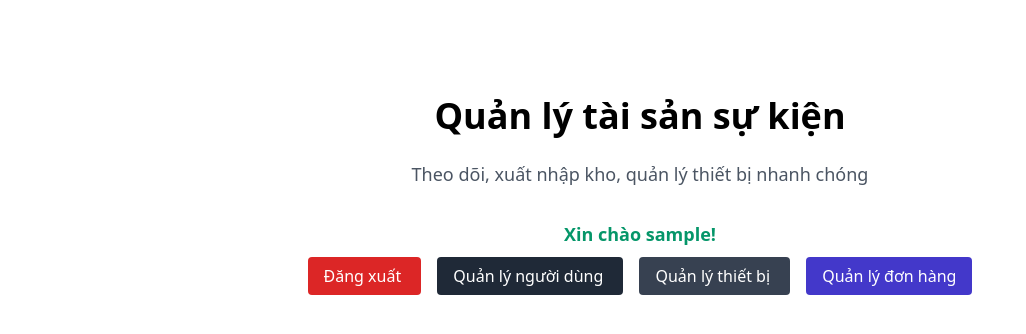
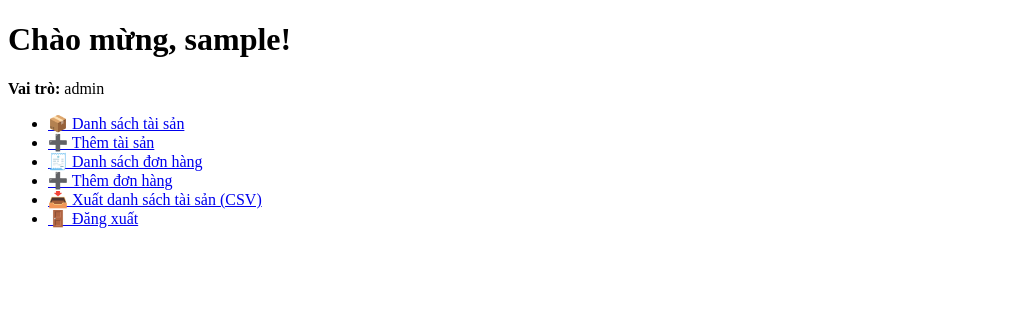
Before and after one commit to LeHungBOS/quanlytaisansukien, a FastAPI app: template templates/index.html in a window 1280 px wide. Shown: the top 334 px of the page, without its empty margins (0-1026 px from the left). Run offline with FastAPI, Linux system fonts and the light colour scheme; the template is opened without the code that fills it, so the values that code supplies are empty; the visitor is signed in with stand-in values (Sample User, id 1).

Commit message:
Update index.html

```diff
--- a/templates/index.html
+++ b/templates/index.html
@@ -1,33 +1,29 @@
-{% extends "base.html" %}
-{% block content %}
-<div class="text-center mt-20">
-  <h1 class="text-4xl font-bold mb-6">Quản lý tài sản sự kiện</h1>
-  <p class="mb-8 text-lg text-gray-600">Theo dõi, xuất nhập kho, quản lý thiết bị nhanh chóng</p>
+<!-- templates/index.html -->
+<!DOCTYPE html>
+<html lang="vi">
+<head>
+    <meta charset="UTF-8">
+    <title>Quản lý Tài sản & Đơn hàng</title>
+</head>
+<body>
+    <h1>Chào mừng, {{ request.session.get('username', 'Khách') }}!</h1>
 
-  {% if not request.session.get("user") %}
-    <a href="/login" class="bg-blue-600 text-white px-6 py-2 rounded hover:bg-blue-700 transition">
-      Đăng nhập
-    </a>
-  {% else %}
-    <p class="text-green-600 text-lg font-semibold mb-4">Xin chào {{ request.session.get("user") }}!</p>
-
-    <div class="space-x-4">
-      <a href="/logout" class="bg-red-600 text-white px-4 py-2 rounded hover:bg-red-700 transition">
-        Đăng xuất
-      </a>
-
-      {% if request.session.get("role") == "admin" %}
-        <a href="/users" class="bg-gray-800 text-white px-4 py-2 rounded hover:bg-gray-900 transition">
-          Quản lý người dùng
-        </a>
-        <a href="/assets" class="bg-gray-700 text-white px-4 py-2 rounded hover:bg-gray-800 transition">
-          Quản lý thiết bị
-        </a>
-        <a href="/orders" class="bg-indigo-700 text-white px-4 py-2 rounded hover:bg-indigo-800 transition">
-          Quản lý đơn hàng
-        </a>
-      {% endif %}
-    </div>
-  {% endif %}
-</div>
-{% endblock %}
+    {% if request.session.get('user_id') %}
+        <p><strong>Vai trò:</strong> {{ request.session.get('role') }}</p>
+        <ul>
+            <li><a href="/assets">📦 Danh sách tài sản</a></li>
+            {% if request.session.get('role') == 'admin' %}
+                <li><a href="/assets/add">➕ Thêm tài sản</a></li>
+            {% endif %}
+            <li><a href="/orders">🧾 Danh sách đơn hàng</a></li>
+            {% if request.session.get('role') == 'admin' %}
+                <li><a href="/orders/add">➕ Thêm đơn hàng</a></li>
+            {% endif %}
+            <li><a href="/assets/export">📥 Xuất danh sách tài sản (CSV)</a></li>
+            <li><a href="/logout">🚪 Đăng xuất</a></li>
+        </ul>
+    {% else %}
+        <p><a href="/login">🔐 Đăng nhập</a></p>
+    {% endif %}
+</body>
+</html>
```
